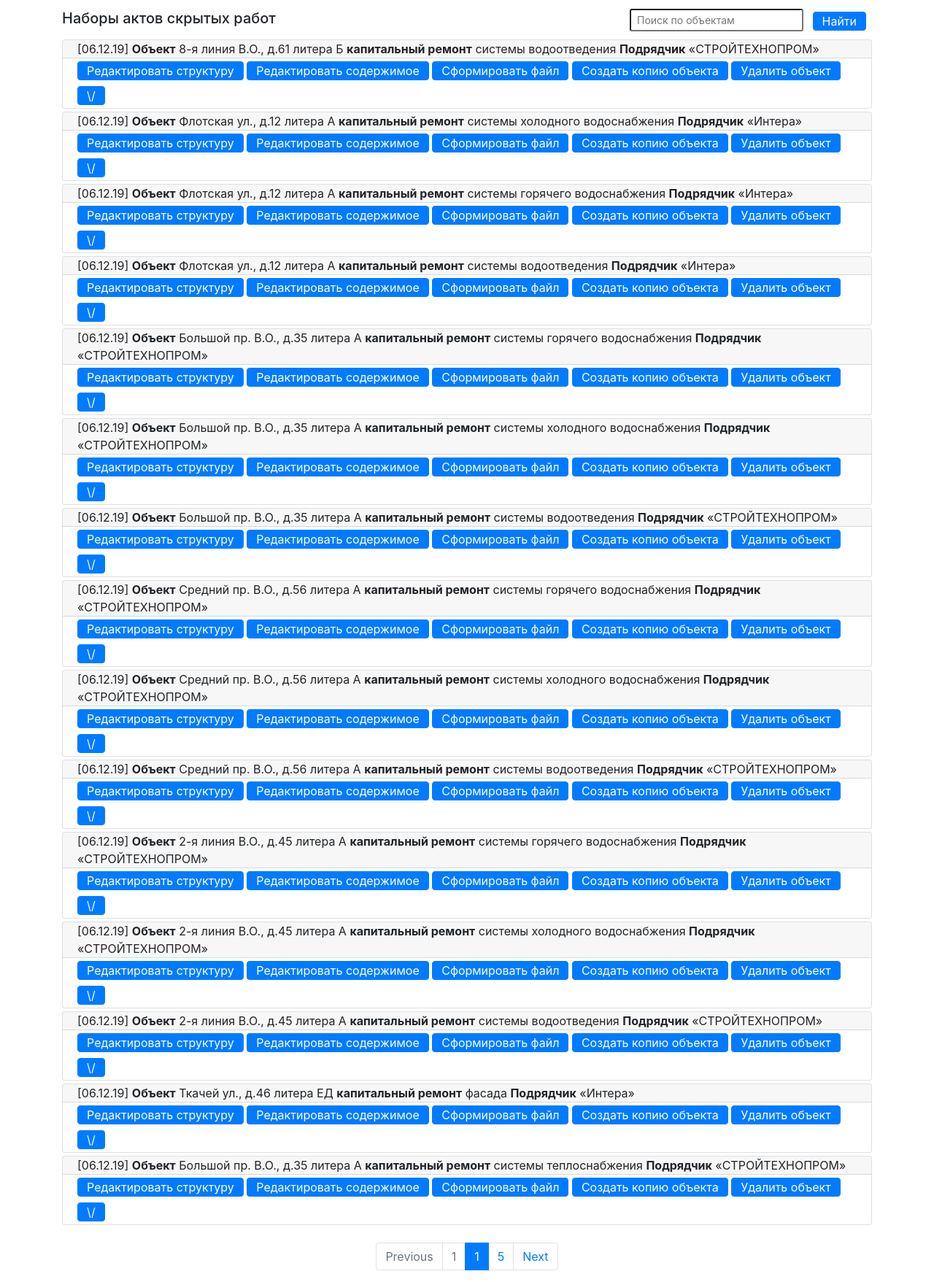
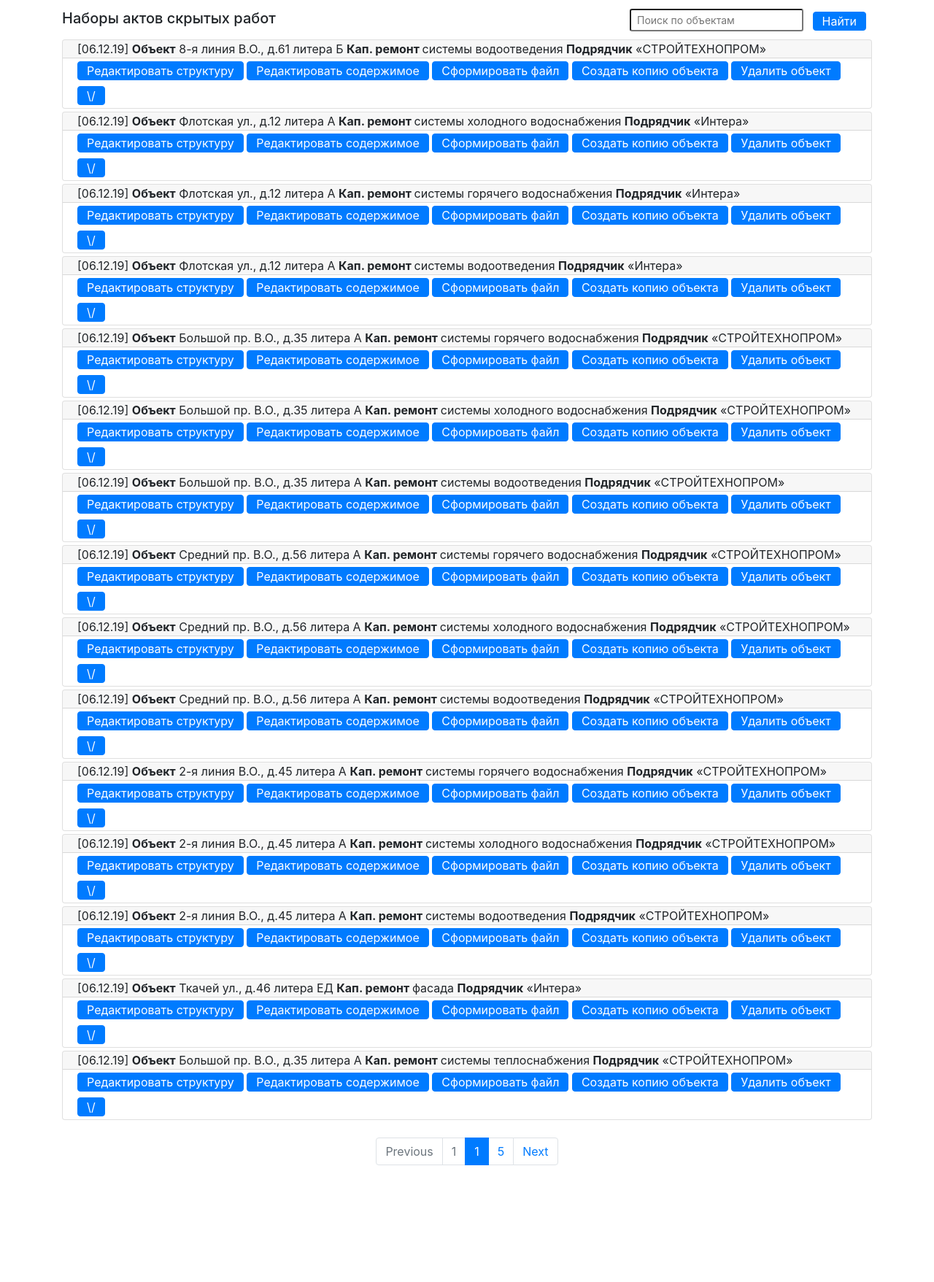
Before and after one commit to dezhik74/ActHiddeen, a Django app: page /actbase/ in a window 1280 px wide. Shown: the part 56-1813 px from the top of the page at 73% size. After the commit the page ends 1653 px from the top, so only its background shows below. Run offline with Django 3.2, Linux system fonts and the light colour scheme; data comes from the database, SQL or seed files in the repository; some libraries are stand-ins or nearby versions.

Commit message:
0.7.9.5 Мелкие правки index.html

```diff
--- a/app/acts/hiddenactsbase/templates/hiddenactsbase/index.html
+++ b/app/acts/hiddenactsbase/templates/hiddenactsbase/index.html
@@ -21,7 +21,7 @@
     {% for obj in objects_acts %}
         <div class="card my-1">
           <div class="card-header py-0 ">
-              [{{ obj.create_date|date:"d.m.y" }}] <b>Объект</b> {{ obj.address }} <b>капитальный ремонт</b> {{ obj.system_type }} <b>Подрядчик</b> {{ obj.get_short_contractor }}
+              [{{ obj.create_date|date:"d.m.y" }}] <b>Объект</b> {{ obj.address }} <b>Кап. ремонт </b> {{ obj.system_type }} <b>Подрядчик</b> {{ obj.get_short_contractor }}
           </div>
           <div class="card-body py-0">
             <a href="{{ obj.get_absolute_url }}" class="btn btn-primary  my-1 py-0">Редактировать структуру</a>
```
